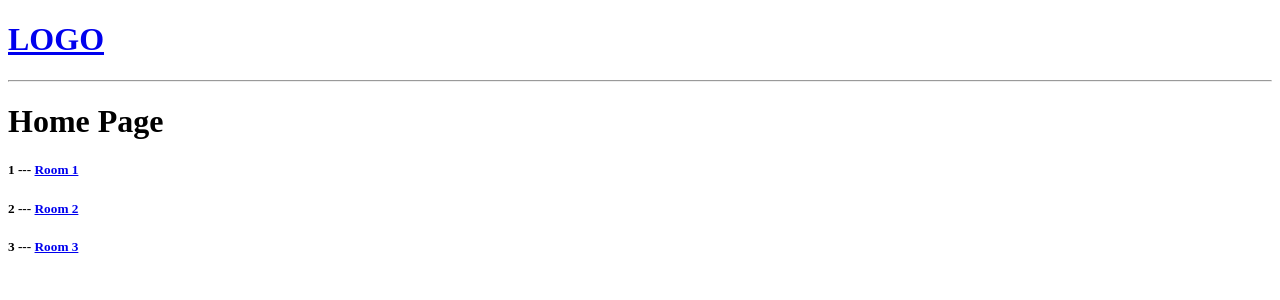
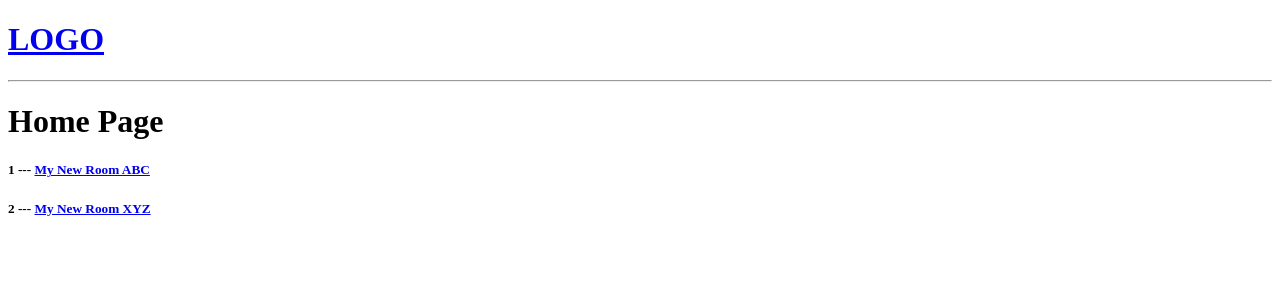
Before and after one commit to Savio49/DiscussionApp, a Django app: page / in a window 1280 px wide. Shown: the top 300 px of the page. Run offline with Django 4.2, Linux system fonts and the light colour scheme; data comes from the database, SQL or seed files in the repository.

Commit message:
import models in views file, query statements to access the database; all() - gets all rows, get(id=pk) - gets row by id; views then pass data as context to templates; data is then accessed in templates for displaying as html

```diff
--- a/base/templates/base/home.html
+++ b/base/templates/base/home.html
@@ -7,7 +7,7 @@
     <div>
         {% for room in rooms %}
         <div>
-            <h5>{{room.id}} --- <a href="url 'room' room.id">{{room.name}}</a></h5>
+            <h5>{{room.id}} --- <a href="{% url 'room' room.id %}">{{room.name}}</a></h5>
         </div>
         {% endfor %}
     </div>
--- a/base/templates/base/room.html
+++ b/base/templates/base/room.html
@@ -3,4 +3,5 @@
 {% block content %}
 <h1>Room Chat</h1>
 <h3>{{ room.name }}</h3>
+<h2>{{ room.description }}</h2>
 {% endblock content %}
--- a/base/views.py
+++ b/base/views.py
@@ -1,22 +1,24 @@
 from django.shortcuts import render
 
-rooms = [
-    {'id': 1, 'name': 'Room 1'},
-    {'id': 2, 'name': 'Room 2'},
-    {'id': 3, 'name': 'Room 3'},
-]
+from .models import Room
+
+# queryset = ModelName.objects.all() # objects is the model manager which gives access to methods like all(), get(), filter(), exclude()
+
+# rooms = [
+#     {'id': 1, 'name': 'Room 1'},
+#     {'id': 2, 'name': 'Room 2'},
+#     {'id': 3, 'name': 'Room 3'},
+# ]
 
 
 def home(request):
+    rooms = Room.objects.all()  # query to get all rooms. objects is the model manager
     context = {'rooms': rooms}
     return render(request, 'base/home.html', context)
 
 
 def room(request, pk):
-    room = None
-    for i in rooms:
-        if i['id'] == int(pk):
-            room = i
+    room = Room.objects.get(id=pk)  # query data using id
     context = {'room': room}
     return render(request, 'base/room.html', context)
 
```
